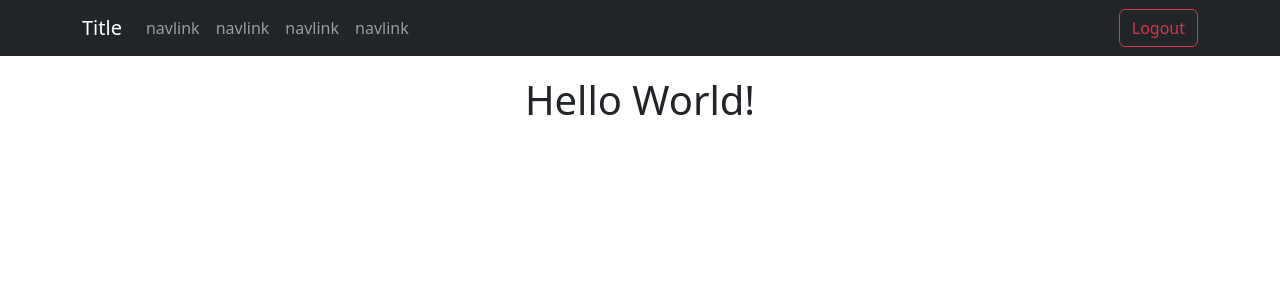
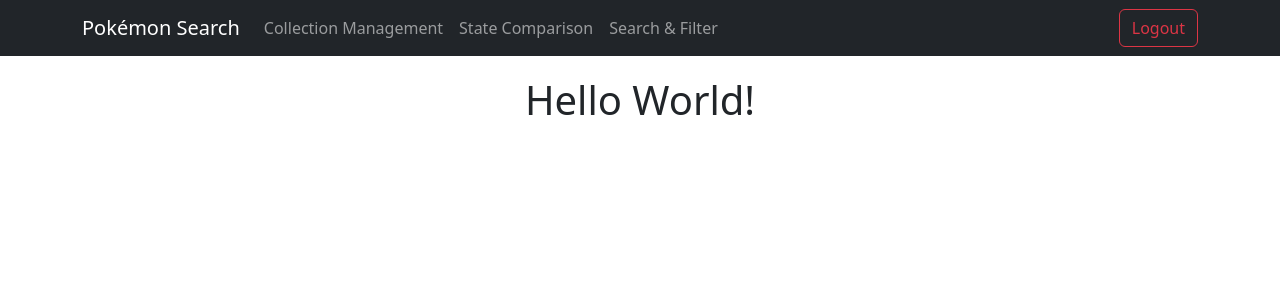
Before and after one commit to colorfulparadox/CSE412-Project, a React (Vite) app in the folder frontend/webapp/: page / in a window 1280 px wide. Shown: the top 300 px of the page. Built offline with nearby package versions, Linux system fonts and the light colour scheme.

Commit message:
Update navbar.jsx

```diff
--- a/frontend/webapp/src/components/navbar.jsx
+++ b/frontend/webapp/src/components/navbar.jsx
@@ -20,13 +20,12 @@ export default function NavBar() {
     return (
         <Navbar bg="dark" data-bs-theme="dark">
         <Container>
-          <Navbar.Brand href="/">Title</Navbar.Brand>
+          <Navbar.Brand href="/">Pokémon Search</Navbar.Brand>
           <Navbar.Toggle aria-controls="basic-navbar-nav" />
           <Nav className="me-auto">
-            <Nav.Link href="/">navlink</Nav.Link>
-            <Nav.Link href="/">navlink</Nav.Link>
-            <Nav.Link href="/">navlink</Nav.Link>
-            <Nav.Link href="/">navlink</Nav.Link>
+            <Nav.Link href="/">Collection Management</Nav.Link>
+            <Nav.Link href="/">State Comparison</Nav.Link>
+            <Nav.Link href="/">Search & Filter</Nav.Link>
           </Nav>
           <Navbar.Collapse id="basic-navbar-nav"></Navbar.Collapse>
           <Button className="" variant="outline-danger" type="submit" onClick={onSubmit}>Logout</Button>
```
